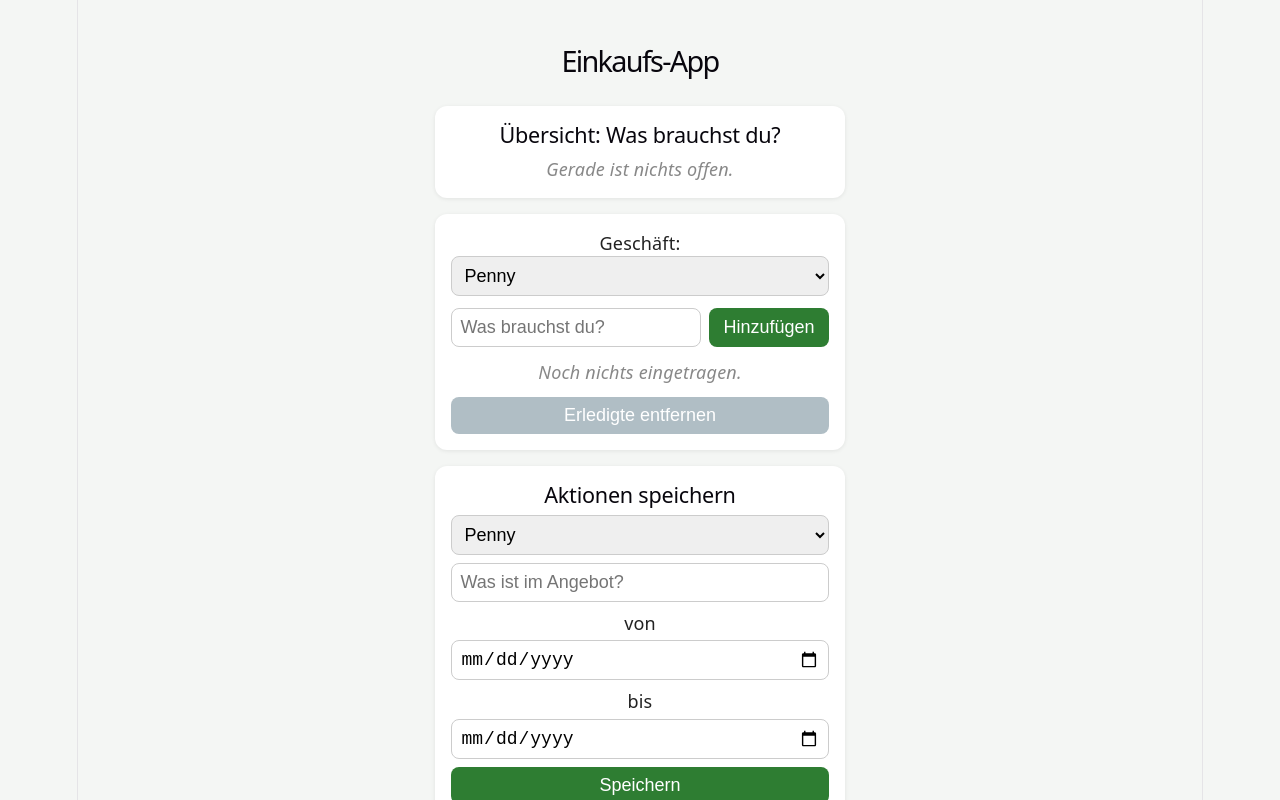
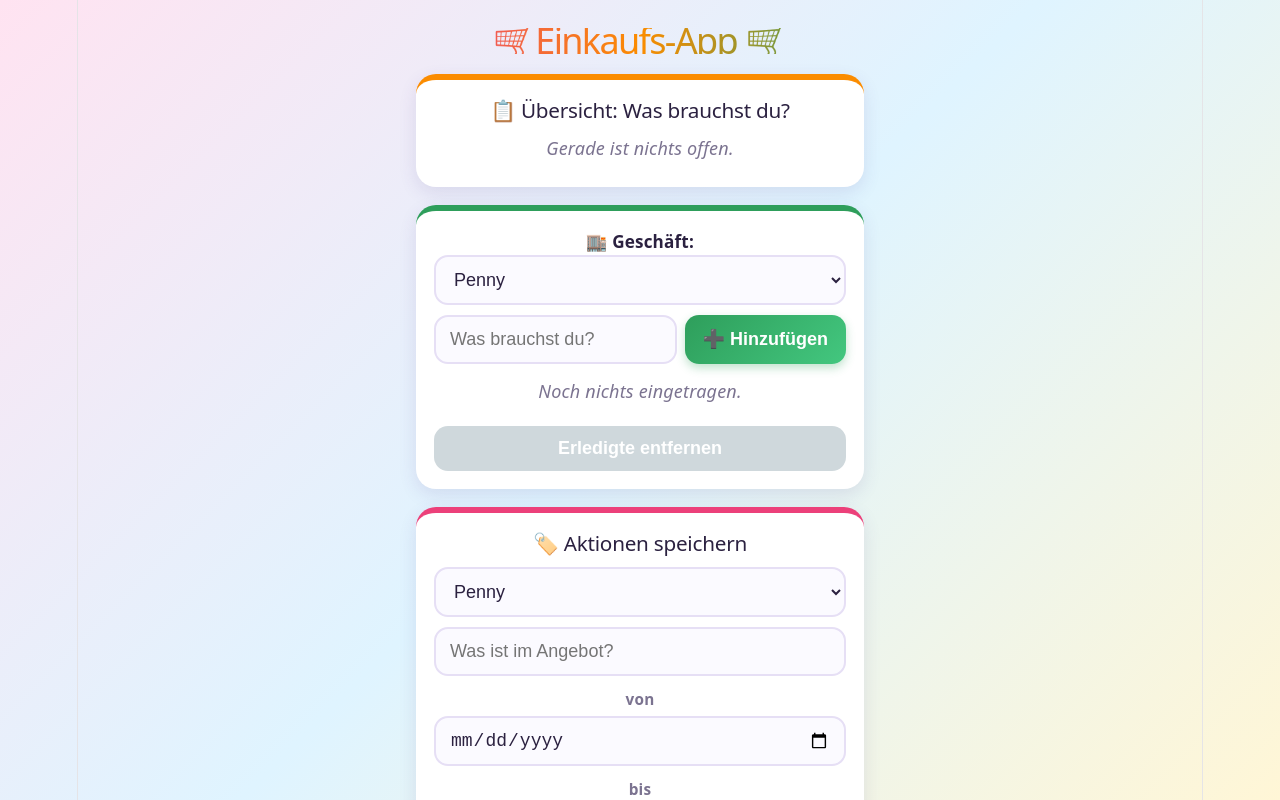
Before and after one commit to Mokkabe/einkaufs-app, a React (Vite) app: page / in a window 1280 px wide. Shown: the top 800 px of the page. Built offline with nearby package versions, Linux system fonts and the light colour scheme.

Commit message:
Buntes Design und größere Schrift für Handys

```diff
--- /dev/null
+++ b/capacitor.config.json
@@ -0,0 +1,5 @@
+{
+  "appId": "com.sandra.einkaufsapp",
+  "appName": "Einkaufs-App",
+  "webDir": "dist"
+}
--- a/package.json
+++ b/package.json
@@ -10,10 +10,13 @@
     "preview": "vite preview"
   },
   "dependencies": {
+    "@capacitor/android": "^8.6.2",
+    "@capacitor/core": "^8.6.2",
     "react": "^19.3.1",
     "react-dom": "^19.3.1"
   },
   "devDependencies": {
+    "@capacitor/cli": "^8.6.2",
     "@eslint/js": "^10.0.1",
     "@types/react": "^19.3.0",
     "@types/react-dom": "^19.3.0",
--- a/src/App.css
+++ b/src/App.css
@@ -1,40 +1,119 @@
+html {
+    font-size: 17px;
+}
+
+:root {
+    --gruen: #2e9e5b;
+    --rot: #e53935;
+    --orange: #fb8c00;
+    --blau: #1e88e5;
+    --lila: #8e24aa;
+    --pink: #ec407a;
+    --text: #2b2140;
+    --text-leise: #7b7390;
+}
+
+* {
+    box-sizing: border-box;
+}
+
 body {
     margin: 0;
-    font-family: system-ui, sans-serif;
-    background: #f4f6f4;
-    color: #222;
+    font-family: system-ui, -apple-system, 'Segoe UI', sans-serif;
+    color: var(--text);
+    min-height: 100vh;
+    background: linear-gradient(135deg, #ffe3f1 0%, #dff4ff 50%, #fff6d6 100%);
+    background-attachment: fixed;
+    -webkit-font-smoothing: antialiased;
 }
 
 .app {
     max-width: 480px;
     margin: 0 auto;
-    padding: 16px;
+    padding: 20px 16px 40px;
 }
 
 h1 {
-    font-size: 1.6rem;
+    font-size: 2rem;
     text-align: center;
+    margin: 8px 0 20px;
+    background: linear-gradient(90deg, var(--pink), var(--orange), var(--gruen));
+    -webkit-background-clip: text;
+    background-clip: text;
+    color: transparent;
+}
+
+h1::before,
+h1::after {
+    content: ' 🛒';
 }
 
 h2 {
-    font-size: 1.2rem;
-    margin-top: 0;
+    font-size: 1.15rem;
+    margin: 0 0 12px;
+    color: var(--text);
+}
+
+h3 {
+    font-size: 1rem;
+    margin: 16px 0 6px;
+    padding: 6px 10px;
+    border-radius: 10px;
+    background: #e8f8ef;
+    color: #1b6b3c;
+    display: inline-block;
+}
+
+h3::before {
+    content: '🏪 ';
 }
 
 .karte {
-    background: white;
-    border-radius: 12px;
-    padding: 16px;
-    margin-bottom: 16px;
-    box-shadow: 0 1px 4px rgba(0, 0, 0, 0.08);
+    background: #ffffff;
+    border-radius: 20px;
+    padding: 18px;
+    margin-bottom: 18px;
+    box-shadow: 0 6px 18px rgba(80, 60, 140, 0.12);
+    border-top: 6px solid var(--blau);
+}
+
+/* Übersicht */
+.app>section:nth-of-type(1) {
+    border-top-color: var(--orange);
+}
+
+.app>section:nth-of-type(1) h2::before {
+    content: '📋 ';
+}
+
+/* Einkaufsliste */
+.app>section:nth-of-type(2) {
+    border-top-color: var(--gruen);
+}
+
+.app>section:nth-of-type(2) label::before {
+    content: '🏬 ';
+}
+
+/* Aktionen */
+.app>section:nth-of-type(3) {
+    border-top-color: var(--pink);
+}
+
+.app>section:nth-of-type(3) h2::before {
+    content: '🏷️ ';
 }
 
 .erinnerung {
-    background: #fff4d6;
-    border-left: 4px solid #e0a800;
-    border-radius: 8px;
-    padding: 12px;
-    margin-bottom: 16px;
+    background: linear-gradient(90deg, #fff3b0, #ffe0b2);
+    border-radius: 16px;
+    padding: 14px;
+    margin-bottom: 18px;
+    box-shadow: 0 4px 12px rgba(255, 152, 0, 0.2);
+}
+
+.erinnerung strong::before {
+    content: '🔔 ';
 }
 
 .erinnerung ul {
@@ -42,25 +121,41 @@ h2 {
     padding-left: 20px;
 }
 
+label {
+    display: block;
+    margin-bottom: 10px;
+    font-size: 0.95rem;
+    font-weight: 600;
+}
+
 select,
 input:not([type='checkbox']) {
     font-size: 1rem;
-    padding: 8px;
-    border: 1px solid #ccc;
-    border-radius: 8px;
+    padding: 12px 14px;
+    border: 2px solid #e6dff5;
+    border-radius: 14px;
     width: 100%;
-    box-sizing: border-box;
+    background: #fbfaff;
+    color: var(--text);
 }
 
-label {
-    display: block;
-    margin-bottom: 8px;
+select:focus,
+input:focus {
+    outline: none;
+    border-color: var(--blau);
+}
+
+input[type='checkbox'] {
+    width: 22px;
+    height: 22px;
+    accent-color: var(--gruen);
+    flex-shrink: 0;
 }
 
 .zeile {
     display: flex;
     gap: 8px;
-    margin: 12px 0;
+    margin: 8px 0 14px;
 }
 
 .zeile input {
@@ -69,17 +164,38 @@ label {
 
 button {
     font-size: 1rem;
-    padding: 8px 14px;
+    padding: 12px 18px;
     border: none;
-    border-radius: 8px;
-    background: #2e7d32;
+    border-radius: 14px;
+    background: linear-gradient(135deg, var(--gruen), #43c77f);
     color: white;
+    font-weight: 700;
     cursor: pointer;
+    box-shadow: 0 4px 10px rgba(46, 158, 91, 0.3);
+    transition: transform 0.1s;
+}
+
+button:active {
+    transform: scale(0.97);
+}
+
+.zeile button::before {
+    content: '➕ ';
+}
+
+.aktion-form button::before {
+    content: '💾 ';
 }
 
 .loeschen {
-    background: #c62828;
-    padding: 4px 10px;
+    background: linear-gradient(135deg, var(--rot), #ff7043);
+    box-shadow: 0 4px 10px rgba(229, 57, 53, 0.3);
+    padding: 6px 12px;
+    font-size: 0.9rem;
+}
+
+.loeschen::before {
+    content: '';
 }
 
 .liste {
@@ -92,47 +208,71 @@ button {
     display: flex;
     justify-content: space-between;
     align-items: center;
-    gap: 8px;
-    padding: 10px 0;
-    border-bottom: 1px solid #eee;
+    gap: 10px;
+    padding: 12px 0;
+    border-bottom: 2px dashed #efe9fb;
+}
+
+.liste li:last-child {
+    border-bottom: none;
+}
+
+.app>section:nth-of-type(1) .liste li::before {
+    content: '🛍️';
+    margin-right: 4px;
 }
 
 .liste li label {
     margin: 0;
     display: flex;
     align-items: center;
-    gap: 8px;
+    gap: 12px;
+    cursor: pointer;
+    font-weight: 500;
 }
 
 .erledigt {
     text-decoration: line-through;
-    color: #888;
+    color: var(--text-leise);
 }
 
 .leer {
-    color: #888;
+    color: var(--text-leise);
     font-style: italic;
+    margin: 8px 0;
 }
 
 .aktion-form {
     display: grid;
-    gap: 8px;
-    margin-bottom: 12px;
+    gap: 10px;
+    margin-bottom: 14px;
 }
 
 .aktion-form label {
     display: grid;
     gap: 4px;
     margin: 0;
+    font-size: 0.85rem;
+    color: var(--text-leise);
 }
 
 .erledigt-button {
-    margin-top: 12px;
+    margin-top: 14px;
     width: 100%;
-    background: #607d8b;
+    background: linear-gradient(135deg, var(--blau), #42a5f5);
+    box-shadow: 0 4px 10px rgba(30, 136, 229, 0.3);
+}
+
+.erledigt-button::before {
+    content: '🧹 ';
 }
 
 .erledigt-button:disabled {
-    background: #b0bec5;
+    background: #cfd8dc;
+    box-shadow: none;
     cursor: not-allowed;
 }
+
+.erledigt-button:disabled::before {
+    content: '';
+}
```
Also changed, not shown: 54 other files (tests, documents, lock files or other folders).
